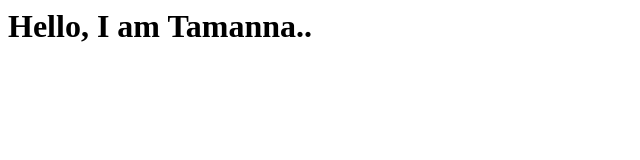
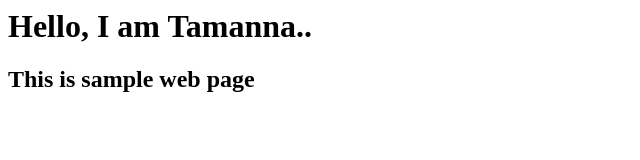
Before and after one commit to malanshaikh03/My_Repo, a plain HTML site: page index.html in a window 1280 px wide. Shown: the whole page, without its empty margins (0-640 px from the left). Drawn offline with Linux system fonts and the light colour scheme.

Commit message:
Added header h2 tag in index.html

```diff
--- a/index.html
+++ b/index.html
@@ -6,5 +6,6 @@
 </head>
 <body>
     <h1> Hello, I am Tamanna..</h1>
+    <h2>This is sample web page</h2>
 </body>
 </html>
```
